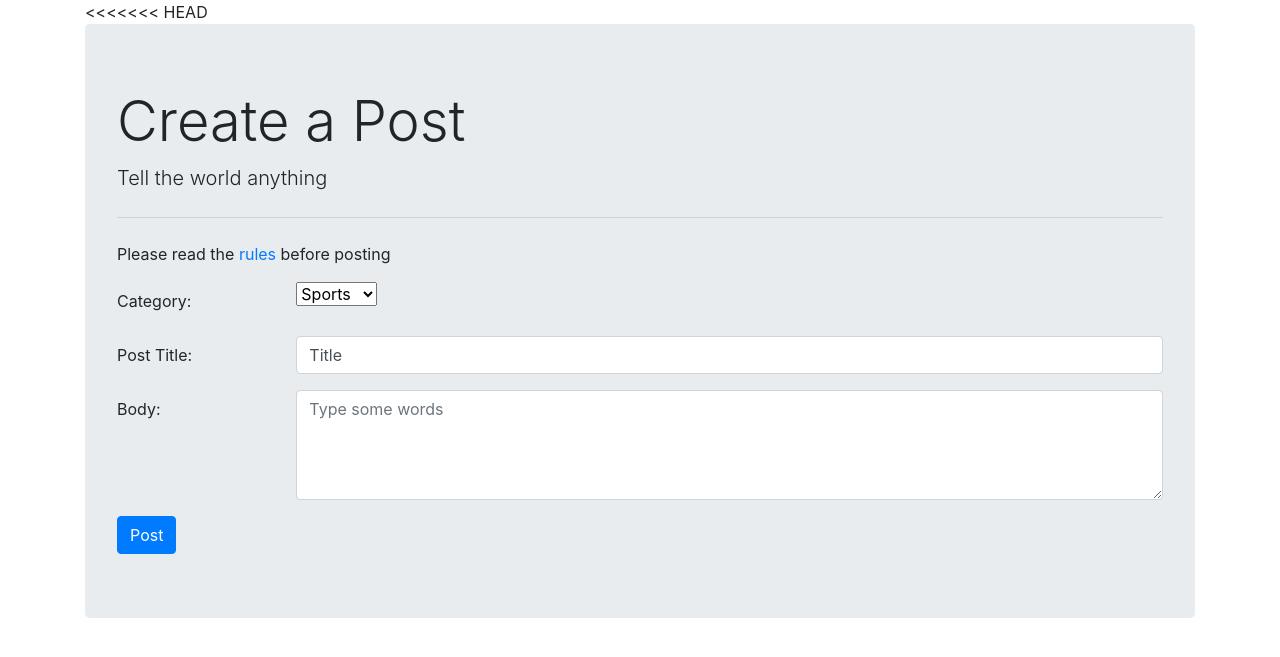
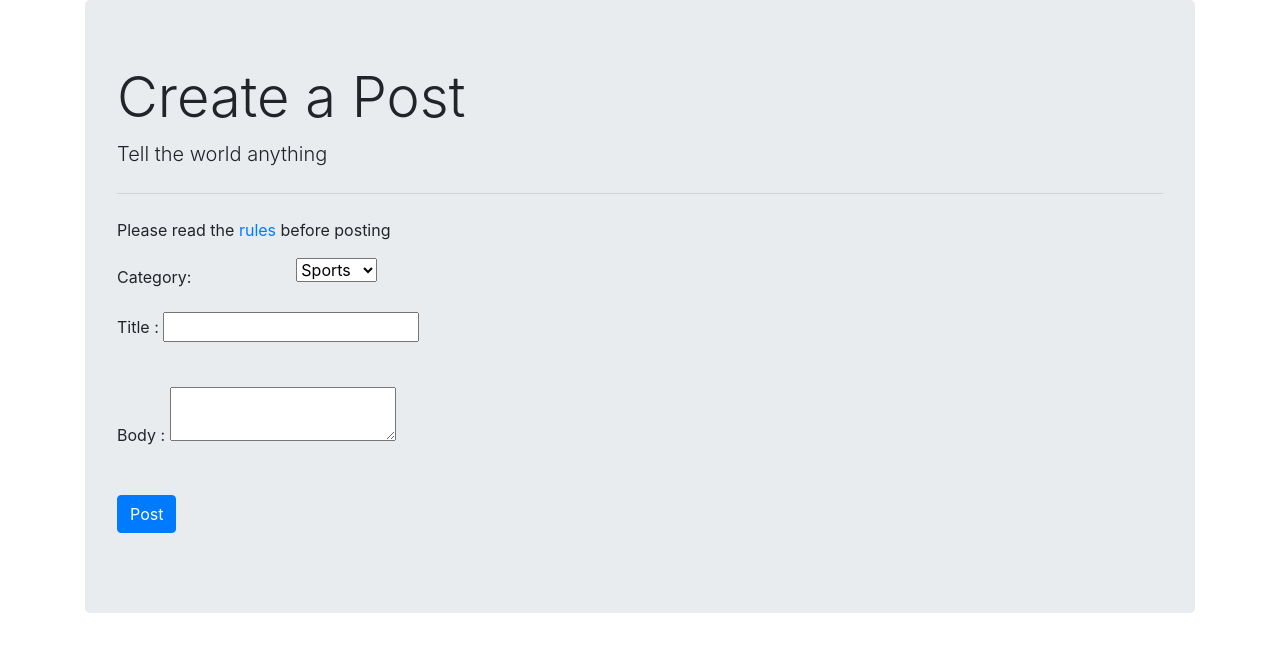
Before and after one commit to meng-ze/Breitenburg-SER515, a Flask app: page /createPost in a window 1280 px wide. Shown: the part 56-713 px from the top of the page. Run offline with Flask 2, Linux system fonts and the light colour scheme; the visitor is signed in with stand-in values (Sample User, id 1); data comes from the database, SQL or seed files in the repository; some libraries are stand-ins or nearby versions.

Commit message:
US#37 Task#45 - Made changes in the create post page to store new post data in the request

```diff
--- a/app.py
+++ b/app.py
@@ -1,7 +1,7 @@
 from flask import Flask, render_template, redirect, url_for, request, flash, session
 #from data import Articles
 from flaskext.mysql import MySQL
-from wtforms import Form, StringField, PasswordField, validators
+from wtforms import Form, StringField, PasswordField, TextAreaField, validators
 
 
 mysql = MySQL()
@@ -32,12 +32,9 @@ class RegisterForm(Form):
     confirm = PasswordField('Confirm Password')
 
 # Login Form Class
-
-
 class LoginForm(Form):
     email = StringField('Email')
     password = PasswordField('Password')
-
 
 # User Register
 @app.route('/register', methods=['GET', 'POST'])
@@ -120,23 +117,39 @@ def post():
     else:
         return render_template('index.html', title='Post')
 
+# Post Form Class
+class CreatePostForm(Form):
+    title = StringField('Title', [validators.DataRequired(), validators.Length(min=1, max=50)])
+    body = TextAreaField('Body', [validators.DataRequired(), validators.Length(min=1, max=5000)])
 
-@app.route('/createPost')
+
+@app.route('/createPost' , methods=['GET', 'POST'])
 def createPost():
     if session.get('logged_in') is None:
         session['logged_in'] = False
 
     if session['logged_in'] == True:
+        form = CreatePostForm(request.form)
+        if request.method == 'POST' and form.validate():
+
+            title = form.title.data
+            body = form.body.data
+            category = request.form["category"]
+
+            #write code to insert values in database here
+
+            return render_template('post.html')
+
+
         conn = mysql.connect()
         cur = conn.cursor()
         cur.execute("SELECT * FROM category")
         categories = []
         for (category) in cur:
-            print("{}".format(category))
             categories.append(category)
         cur.close()
 
-        return render_template('createPost.html', categories=categories)
+        return render_template('createPost.html', categories=categories, form = form)
     else:
         return render_template('index.html', title='Create Post')
 
--- a/templates/createPost.html
+++ b/templates/createPost.html
@@ -1,36 +1,33 @@
 {% include 'menu.html' %}
+{% from "includes/_formhelpers.html" import render_field %}
+<div class="container">
 
-<div class="container">
-<<<<<<< HEAD
   <div class="jumbotron">
     <h1 class="display-4">Create a Post</h1>
     <p class="lead">Tell the world anything</p>
     <hr class="my-4">
     <p>Please read the <a href="/">rules</a> before posting</p>
-    <form>
+
+    <form method="POST" action="">
       <div class="form-group row">
         <label for="category" class="col-sm-2 col-form-label">Category:</label>
         <div class="col-sm-10">
-          <select id="category">
+          <select id="category" name="category">
               {% for c in categories %}
                 <option value="{{ c[0] }}">{{ c[1] }}</option>
               {% endfor %}
           </select>
         </div>
       </div>
-      <div class="form-group row">
-        <label for="postTitle" class="col-sm-2 col-form-label">Post Title:</label>
-        <div class="col-sm-10">
-          <input type="text" class="form-control" id="postTitle" value="Title">
-        </div>
-      </div>
-      <div class="form-group row">
-        <label for="postBody" class="col-sm-2 col-form-label">Body:</label>
-        <div class="col-sm-10">
-          <textarea class="w-100 form-control" id="postBody" rows="4" placeholder="Type some words"></textarea>
-        </div>
-      </div>
-      <a type="submit" class="btn btn-primary" href="/post" role="button">Post</a>
+
+      {{ render_field(form.title) }}
+      {{ render_field(form.body) }}
+
+      <tr>
+	     <td><p><input type="submit" class="btn btn-primary" value="Post"></p>
+	     {% extends 'error_layout.html' %}</td>
+	  </tr>
+
     </form>
   </div>
 </div>
--- a/templates/includes/_formhelpers.html
+++ b/templates/includes/_formhelpers.html
@@ -1,7 +1,7 @@
 {% macro render_field(field) %}
   <div class="form-group">
   <tr>
-	  <td>{{ field.label }}<td/>
+	  <td class="col-form-label">{{ field.label }} : <td/>
 	  <td>{{ field(**kwargs)|safe }}
 	  {% if field.errors %}
 	    <ul class=errors>
```
Also changed, not shown: templates/register.html (line endings or trailing spaces).
